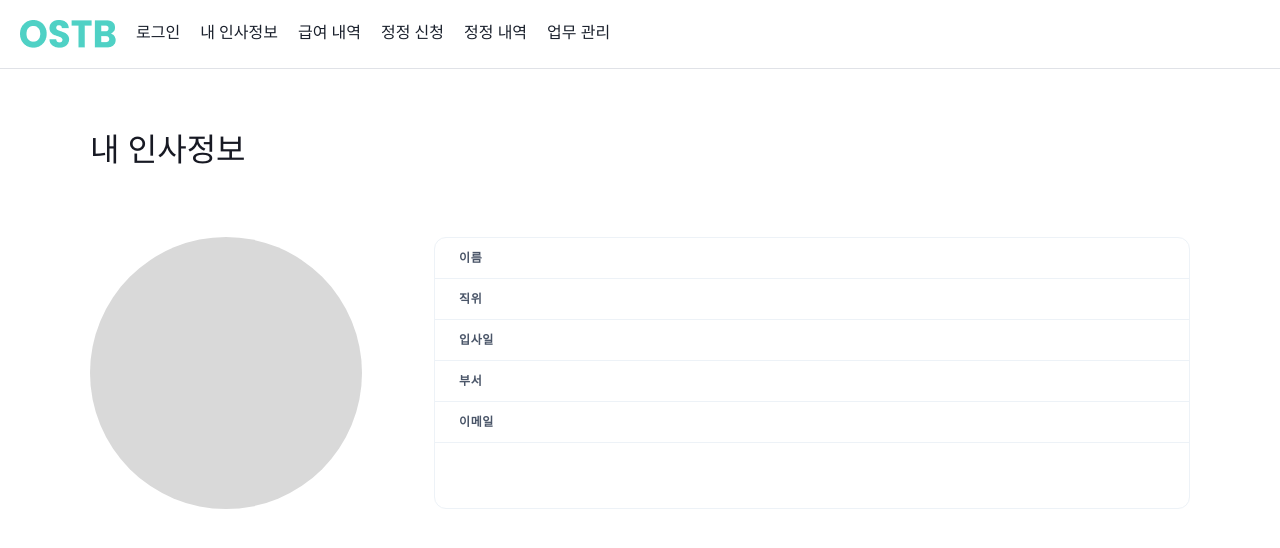
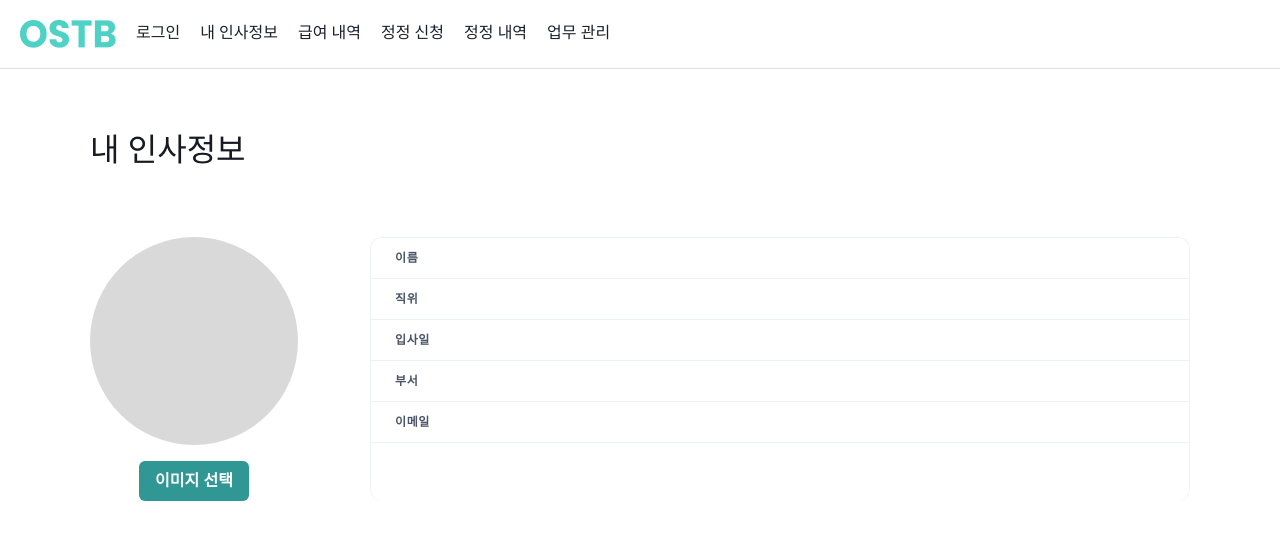
Before and after one commit to dmswnlee/pay-system, a React (Vite) app: page /MyInfo in a window 1280 px wide. Shown: the top 548 px of the page. Built offline with nearby package versions, Linux system fonts and the light colour scheme; no server answers; the database is empty; a web font is replaced by a local one.

Commit message:
인사정보 프로필 구현

```diff
--- a/src/firebase.ts
+++ b/src/firebase.ts
@@ -1,6 +1,7 @@
 import { initializeApp } from "firebase/app";
 import { getAuth } from "firebase/auth";
 import { getFirestore } from "firebase/firestore";
+import { getStorage } from "firebase/storage";
 
 const firebaseConfig = {
   apiKey: "AIzaSyBSouoTlHT0j6jxTRKbQkIgqVDirEfBo-A",
@@ -14,3 +15,4 @@ const firebaseConfig = {
 const app = initializeApp(firebaseConfig);
 export const authService = getAuth(app);
 export const firestoreService = getFirestore(app);
+export const firestorageService = getStorage(app);
--- a/src/pages/Login.tsx
+++ b/src/pages/Login.tsx
@@ -1,7 +1,11 @@
 import { FormEvent, useEffect } from "react";
 import { Dispatch } from "redux";
 import { useDispatch, useSelector } from "react-redux";
-import { SetCurrentUserAction, setCurrentUser } from "../redux/store";
+import {
+  RootState,
+  SetCurrentUserAction,
+  setCurrentUser,
+} from "../redux/store";
 import { authService } from "../firebase";
 import {
   createUserWithEmailAndPassword,
@@ -13,7 +17,7 @@ const Login = () => {
   const dispatch: Dispatch<SetCurrentUserAction> = useDispatch();
 
   const currentUser: string | null = useSelector(
-    (state: { currentUser: string | null }) => state.currentUser,
+    (state: RootState) => state.auth.currentUser,
   );
 
   // 회원가입
--- a/src/pages/MyInfo.tsx
+++ b/src/pages/MyInfo.tsx
@@ -1,9 +1,26 @@
-import { collection, getDocs, query, where } from "firebase/firestore";
+import {
+  collection,
+  doc,
+  getDocs,
+  query,
+  updateDoc,
+  where,
+} from "firebase/firestore";
+import { ref, uploadBytes, getDownloadURL } from "firebase/storage";
 import { useEffect, useState } from "react";
 import { useSelector } from "react-redux";
-import { firestoreService } from "../firebase";
-import { Table, Tbody, Tr, Th, Td, TableContainer } from "@chakra-ui/react";
+import { firestoreService, firestorageService } from "../firebase";
+import {
+  Table,
+  Tbody,
+  Tr,
+  Th,
+  Td,
+  TableContainer,
+  Button,
+} from "@chakra-ui/react";
 import styled from "styled-components";
+import { RootState } from "../redux/store";
 
 // 유저인포 인터페이스를 정의
 interface UserInfo {
@@ -15,6 +32,7 @@ interface UserInfo {
   position: string;
   team: string;
   uid: string;
+  profileImageUrl?: string;
 }
 // 유저인포 인터페이스를 정의
 
@@ -31,26 +49,73 @@ const Contents = styled.div`
   gap: 72px;
 `;
 
-const UserImg = styled.div`
-  width: 272px;
-  height: 272px;
+const UserImgBox = styled.div`
+  width: 208px;
+  height: 208px;
+  display: flex;
+  justify-content: center;
+  align-items: center;
+  background-color: #d9d9d9;
   border-radius: 100%;
-  background-color: #d9d9d9;
+  overflow: hidden;
+`;
+
+const ProfileBox = styled.div`
+  display: flex;
+  flex-direction: column;
+  align-items: center;
+  gap: 16px;
 `;
 // 스타일드 컴포넌트를 이용한 스타일 정의
 
 const MyInfo = () => {
-  const currentUser = useSelector(
-    (state: { currentUser: string | null }) => state.currentUser,
-  );
+  // 스토어에서 currentUser값을 받아 정의
+
+  const currentUser = useSelector((state: RootState) => state.auth.currentUser);
+  // 스토어에서 currentUser값을 받아 정의
 
   const storedUserInfo = localStorage.getItem("userInfo");
   const loadUserInfoFromLocalStorage = () =>
     JSON.parse(storedUserInfo || "[]") as UserInfo[];
-
   const [userInfo, setUserInfo] = useState<UserInfo[]>([]);
 
-  // 파이어베이스의 users 데이터중에서 현재 id값에 해당하는 정보 조회 함수
+  // 프로필 이미지를 업로드하고 Firestore에 프로필 이미지 URL을 저장하는 함수
+  const handleProfileImageUpload = async (file: File) => {
+    const storageRef = ref(
+      firestorageService,
+      `profile_images/${loadUserInfoFromLocalStorage()[0].uid}`,
+    );
+    const snapshot = await uploadBytes(storageRef, file);
+    const profileImageUrl = await getDownloadURL(snapshot.ref);
+
+    setUserInfo((prevUserInfo) => {
+      const updatedUserInfo = [...prevUserInfo];
+      updatedUserInfo[0].profileImageUrl = profileImageUrl;
+      return updatedUserInfo;
+    });
+    // 프로필 이미지를 업로드하고 Firestore에 프로필 이미지 URL을 저장하는 함수
+
+    // 로컬 스토리지의 userInfo에도 profileImageUrl 업데이트
+    const updatedUserInfo = loadUserInfoFromLocalStorage();
+    updatedUserInfo[0].profileImageUrl = profileImageUrl;
+    localStorage.setItem("userInfo", JSON.stringify(updatedUserInfo));
+    // 로컬 스토리지의 userInfo에도 profileImageUrl 업데이트
+
+    // Firestore에 프로필 이미지 URL을 저장
+    if (loadUserInfoFromLocalStorage()[0].uid) {
+      await updateDoc(
+        doc(firestoreService, `users/${loadUserInfoFromLocalStorage()[0].id}`),
+        {
+          profileImageUrl,
+        },
+      );
+    } else {
+      console.error("currentUser 값이 null입니다.");
+    }
+    // Firestore에 프로필 이미지 URL을 저장
+  };
+
+  // 파이어베이스의 users 데이터 중에서 현재 id값에 해당하는 정보 조회 함수
   const fetcher = async () => {
     const q = query(
       collection(firestoreService, "users"),
@@ -69,9 +134,9 @@ const MyInfo = () => {
       console.error("Error", error);
     }
   };
-  // 파이어베이스의 users 데이터중에서 현재 id값에 해당하는 정보 조회 함수
+  // 파이어베이스의 users 데이터 중에서 현재 id값에 해당하는 정보 조회 함수
 
-  // 컴포넌트가 마운트될 때 실행, 로컬스토리지에 정보가 있으면 로드, 그렇지 않으면 fetcher실행
+  // 컴포넌트가 마운트될 때 실행, 로컬스토리지에 정보가 있으면 로드, 그렇지 않으면 fetcher 실행
   useEffect(() => {
     if (storedUserInfo) {
       setUserInfo(loadUserInfoFromLocalStorage());
@@ -79,16 +144,50 @@ const MyInfo = () => {
       fetcher();
     }
   }, [currentUser]);
-  // 컴포넌트가 마운트될 때 실행, 로컬스토리지에 정보가 있으면 로드, 그렇지 않으면 fetcher실행
+  // 컴포넌트가 마운트될 때 실행, 로컬스토리지에 정보가 있으면 로드, 그렇지 않으면 fetcher 실행
+
+  // 프로필 이미지를 선택하여 업로드하는 함수
+  const handleImageInputChange = (
+    event: React.ChangeEvent<HTMLInputElement>,
+  ) => {
+    const file = event.target.files?.[0];
+    if (file) {
+      handleProfileImageUpload(file);
+    }
+  };
+  // 프로필 이미지를 선택하여 업로드하는 함수
 
   return (
     <div>
       <StyledHeading>내 인사정보</StyledHeading>
       <Contents>
-        <UserImg></UserImg>
+        <ProfileBox>
+          <UserImgBox>
+            <img src={userInfo[0]?.profileImageUrl} alt="" />
+          </UserImgBox>
+
+          <div>
+            <Button
+              colorScheme="teal"
+              as="label"
+              htmlFor="userProfileImgUpload"
+              cursor="pointer"
+            >
+              이미지 선택
+            </Button>
+            <input
+              id="userProfileImgUpload"
+              type="file"
+              onChange={handleImageInputChange}
+              style={{ display: "none" }}
+            />
+          </div>
+        </ProfileBox>
         <TableContainer
           borderRadius="12px"
-          border="1px solid"
+          borderTop="1px solid"
+          borderRight="1px solid"
+          borderLeft="1px solid"
           borderColor="gray.100"
           flex="1"
         >
```
